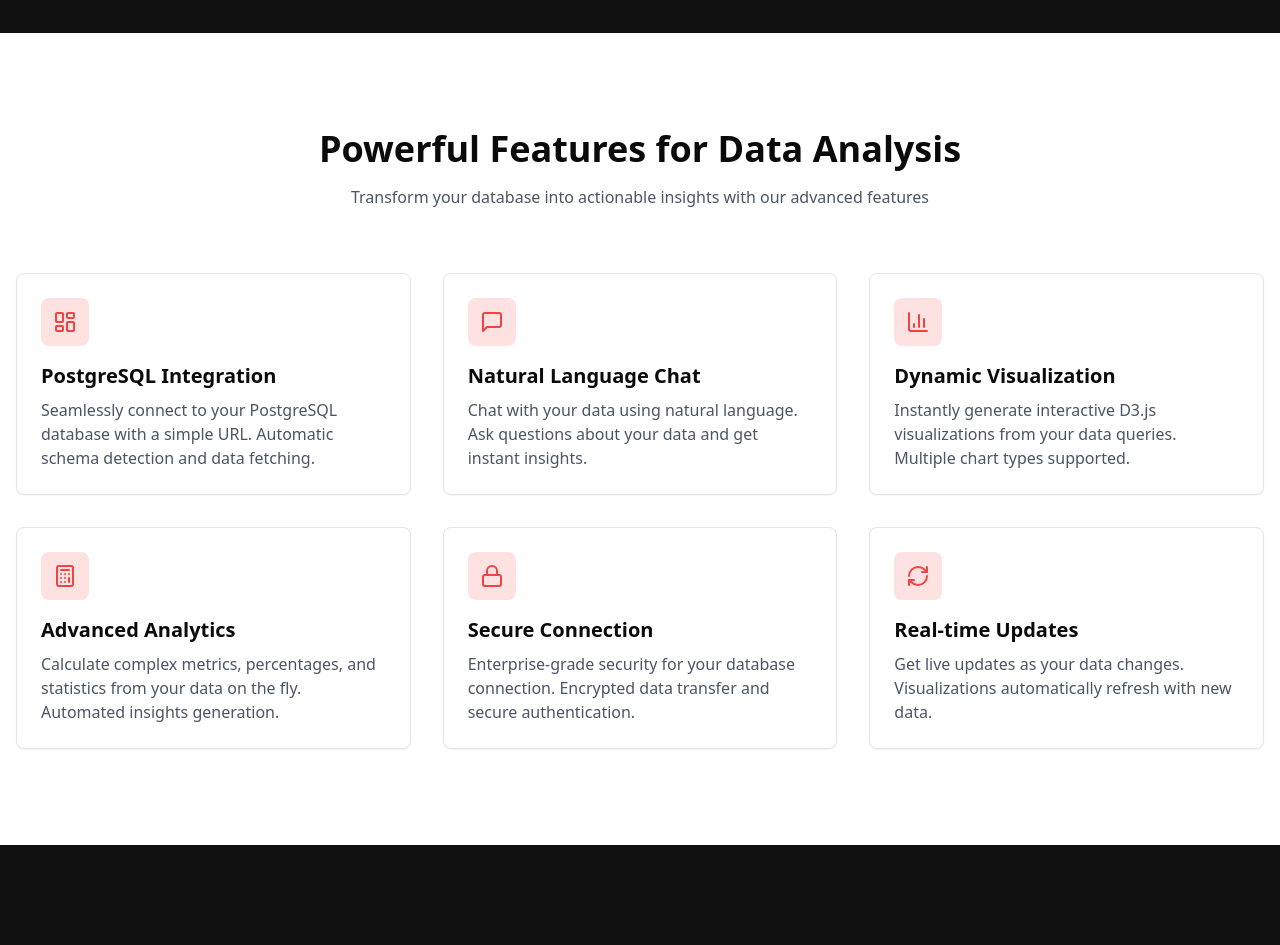
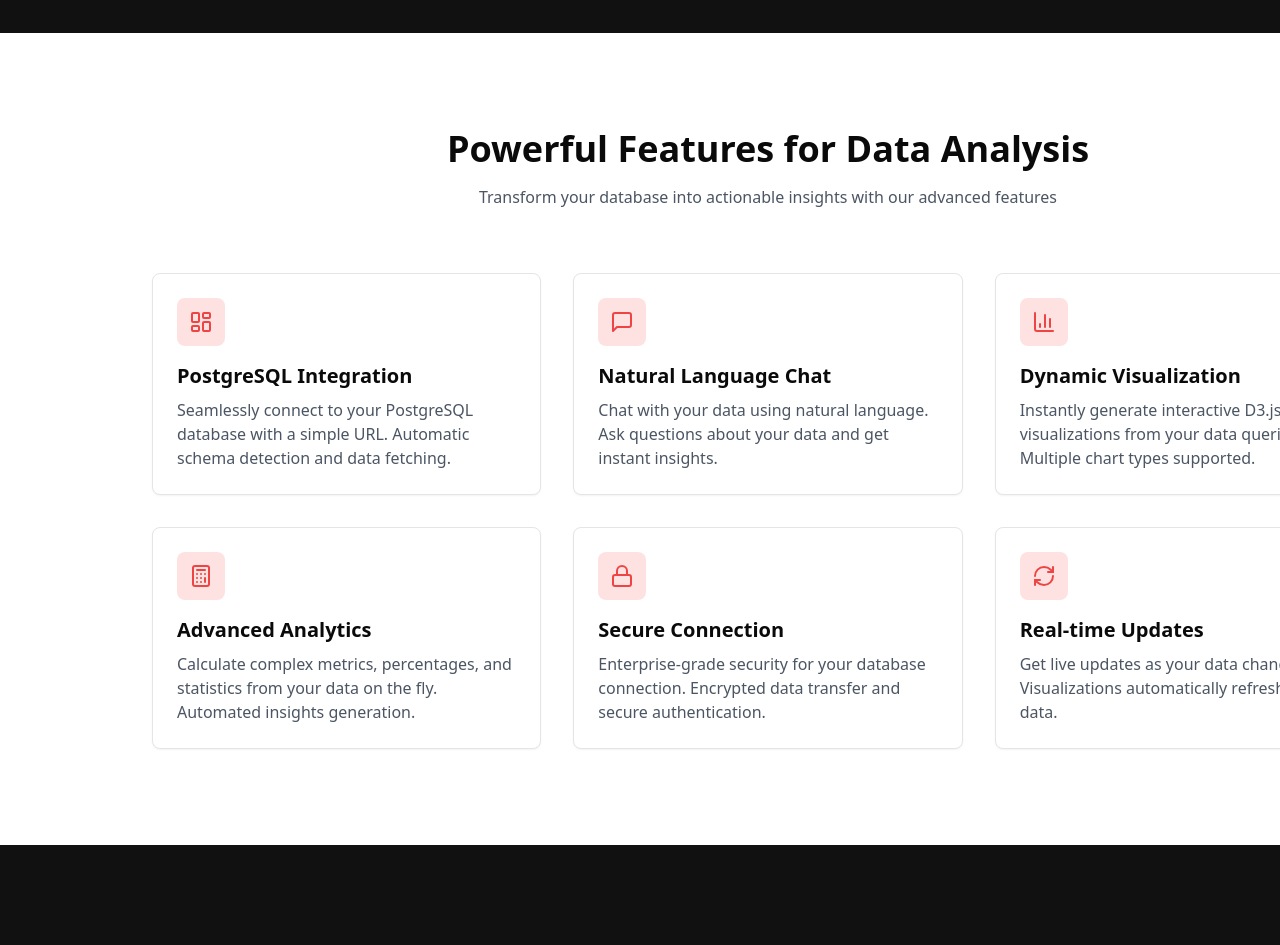
Before and after one commit to karthiknadar1204/lamatic_sql, a Next.js app: page / in a window 1280 px wide. Shown: the part 500-1445 px from the top of the page. Built offline with nearby package versions, Linux system fonts and the light colour scheme; no server answers.

Commit message:
minor fix:

```diff
--- a/app/_components/landing/features.jsx
+++ b/app/_components/landing/features.jsx
@@ -39,8 +39,8 @@ const features = [
 
 export default function Features() {
   return (
-    <section className="py-24 bg-white">
-      <div className="container mx-auto px-4">
+    <section className="w-full py-24 bg-white">
+      <div className="container mx-auto px-4 md:px-6 ml-32">
         <div className="text-center mb-16">
           <h2 className="text-3xl md:text-4xl font-bold mb-4">Powerful Features for Data Analysis</h2>
           <p className="text-gray-600 max-w-2xl mx-auto">
```
